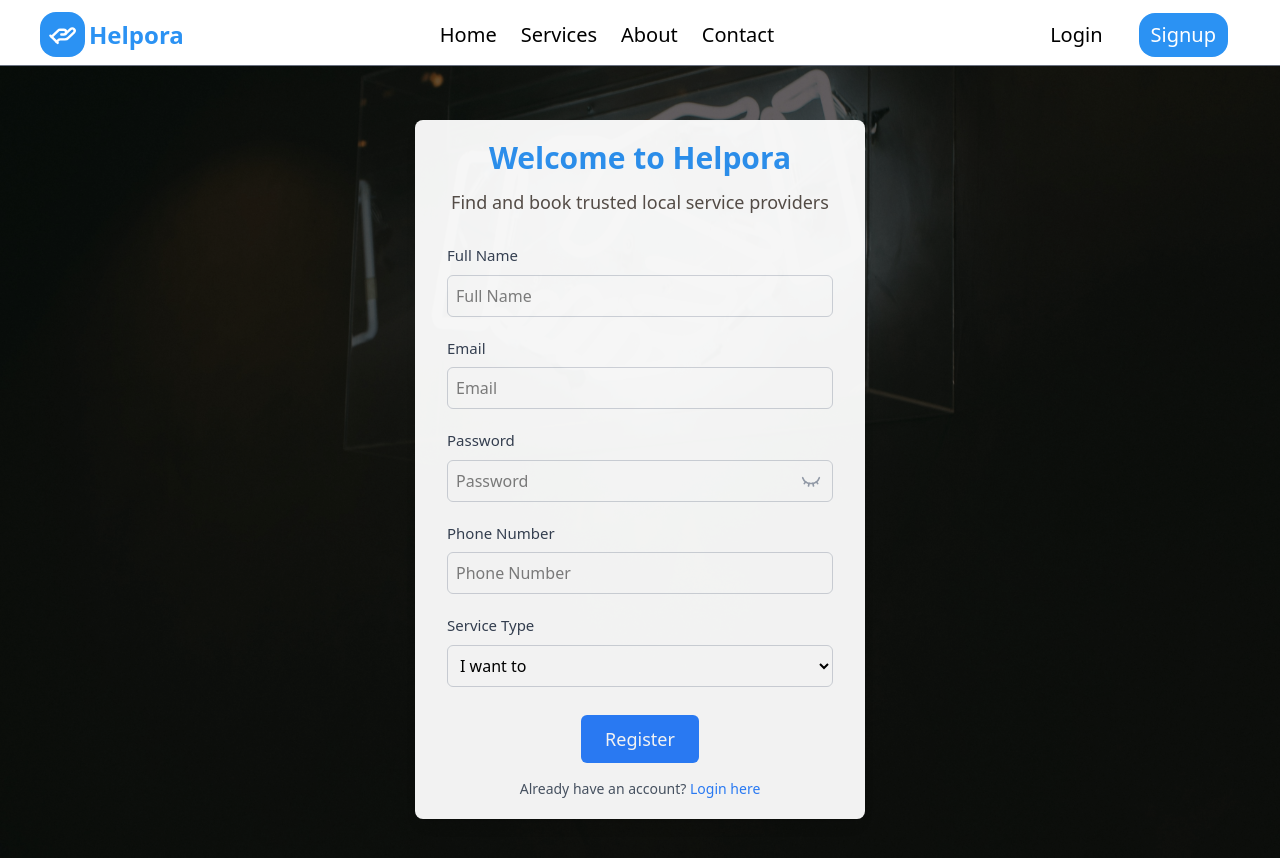
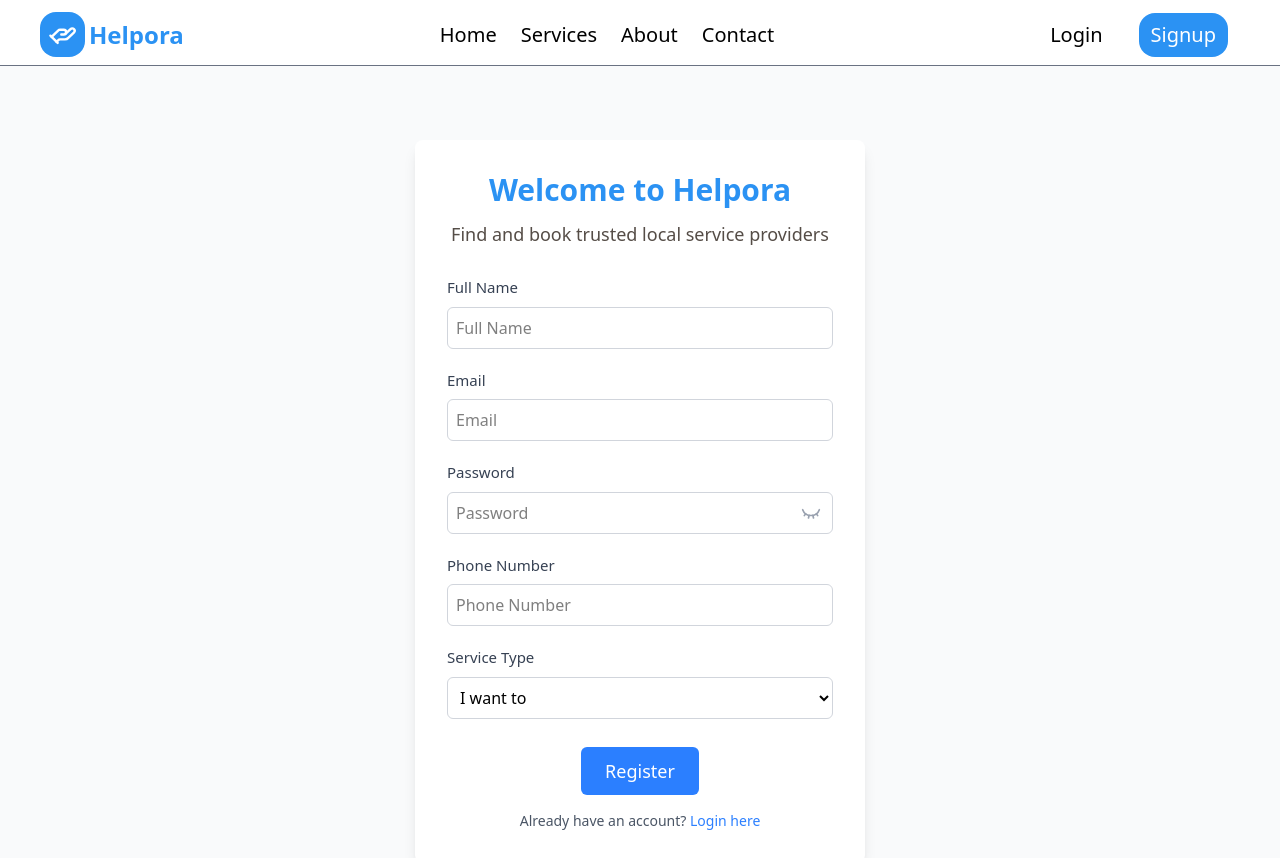
Before and after one commit to siddhikharde/ICP12-Group-Project-FullStack-Helpora, a React (Vite) app in the folder client/: page /register in a window 1280 px wide. Shown: the top 858 px of the page. Built offline with nearby package versions, Linux system fonts and the light colour scheme.

Commit message:
backgound image removed from login and signup

```diff
--- a/client/src/views/Contact.jsx
+++ b/client/src/views/Contact.jsx
@@ -29,7 +29,7 @@ setFormData({
   return (
     <>
      <Navbar/>
-    <div className="min-h-screen bg-gray-50 text-textMain px-6 py-16">
+    <div className="min-h-screen bg-gray-50 px-6 py-16">
 
       <div className="text-center mb-12 mt-7">
         <h1 className="text-4xl font-bold text-[#2b92f3] mb-3">
--- a/client/src/views/Login.jsx
+++ b/client/src/views/Login.jsx
@@ -8,6 +8,7 @@ import Navbar from '../component/Navbar'
 import RegisterBg from "../assets/register-bg.jpg"
 import { useNavigate } from 'react-router'
 import { Eye, EyeClosed } from 'lucide-react'
+import Footer from '../component/Footer'
 
 function Login() {
   const navigate=useNavigate();
@@ -46,10 +47,9 @@ const checkUser=async ()=>{
   return (
     <>
    <Navbar/>
-    <div className='min-h-screen bg-cover bg-center relative px-4 flex justify-center pt-20'
-     style={{ backgroundImage: `url(${RegisterBg})` }}>
-       <div className="absolute inset-0 bg-black opacity-[60%]"></div>
-      <div className='relative  flex justify-center h-auto flex-col m-auto items-center mx-auto  w-[90%] md:w-[450px] p-5 bg-white opacity-[95%] shadow-lg rounded-lg gap-5 '>
+    <div className='min-h-screen bg-cover bg-center relative px-4 flex justify-center  bg-gray-50 pt-20'
+     >
+      <div className=' flex justify-center flex-col m-auto items-center mx-auto  w-[90%] md:w-[450px]  bg-white px-5 py-8 h-auto rounded-2xl  shadow-lg rounded-lg gap-5 '>
        <div className='flex flex-col items-center justify-center gap-3'>
          <h1 className='text-3xl text-center font-bold text-[#2b92f3]'>Welcome to Helpora</h1>
         <p className='text-lg text-center text-[#554d47]'>Find and book trusted local service providers</p>
@@ -90,6 +90,7 @@ const checkUser=async ()=>{
     </div>
     <Toaster/>
     </div>
+    <Footer/>
      </>
   )
 }
--- a/client/src/views/Register.jsx
+++ b/client/src/views/Register.jsx
@@ -7,6 +7,7 @@ import axios from 'axios'
 import RegisterBg from "../assets/register-bg.jpg"
 import Navbar from '../component/Navbar'
 import { Eye, EyeClosed } from 'lucide-react'
+import Footer from '../component/Footer'
 function Register() {
 
   const [showPassword, setShowPassword]=useState(false);
@@ -40,11 +41,9 @@ function Register() {
   }
   return (<>
      <Navbar/>
-    <div className='min-h-screen bg-cover bg-center relative  px-4 flex justify-center pt-20'
-     style={{ backgroundImage: `url(${RegisterBg})` }}>
+    <div className='min-h-screen bg-cover bg-center  bg-gray-50 relative  px-4 flex justify-center pt-20'>
 
-       <div className="absolute inset-0 bg-black opacity-[60%]"></div>
-      <div className='relative  flex justify-center flex-col items-center mx-auto my-10 w-[95%] md:w-[450px] p-5 bg-white opacity-[95%] shadow-lg rounded-lg gap-4 '>
+      <div className=' flex justify-center flex-col items-center mx-auto my-15 w-[95%] md:w-[450px] px-5 py-8 bg-white  shadow-lg rounded-lg gap-4 '>
        <div className='flex flex-col items-center justify-center gap-3'>
          <h1 className='text-3xl text-center font-bold text-[#2b92f3]'>Welcome to Helpora</h1>
         <p className='text-lg text-center text-[#554d47]'>Find and book trusted local service providers</p>
@@ -105,6 +104,7 @@ function Register() {
     </div>
     <Toaster/>
     </div>
+    <Footer/>
     </>
   )
 }
```
